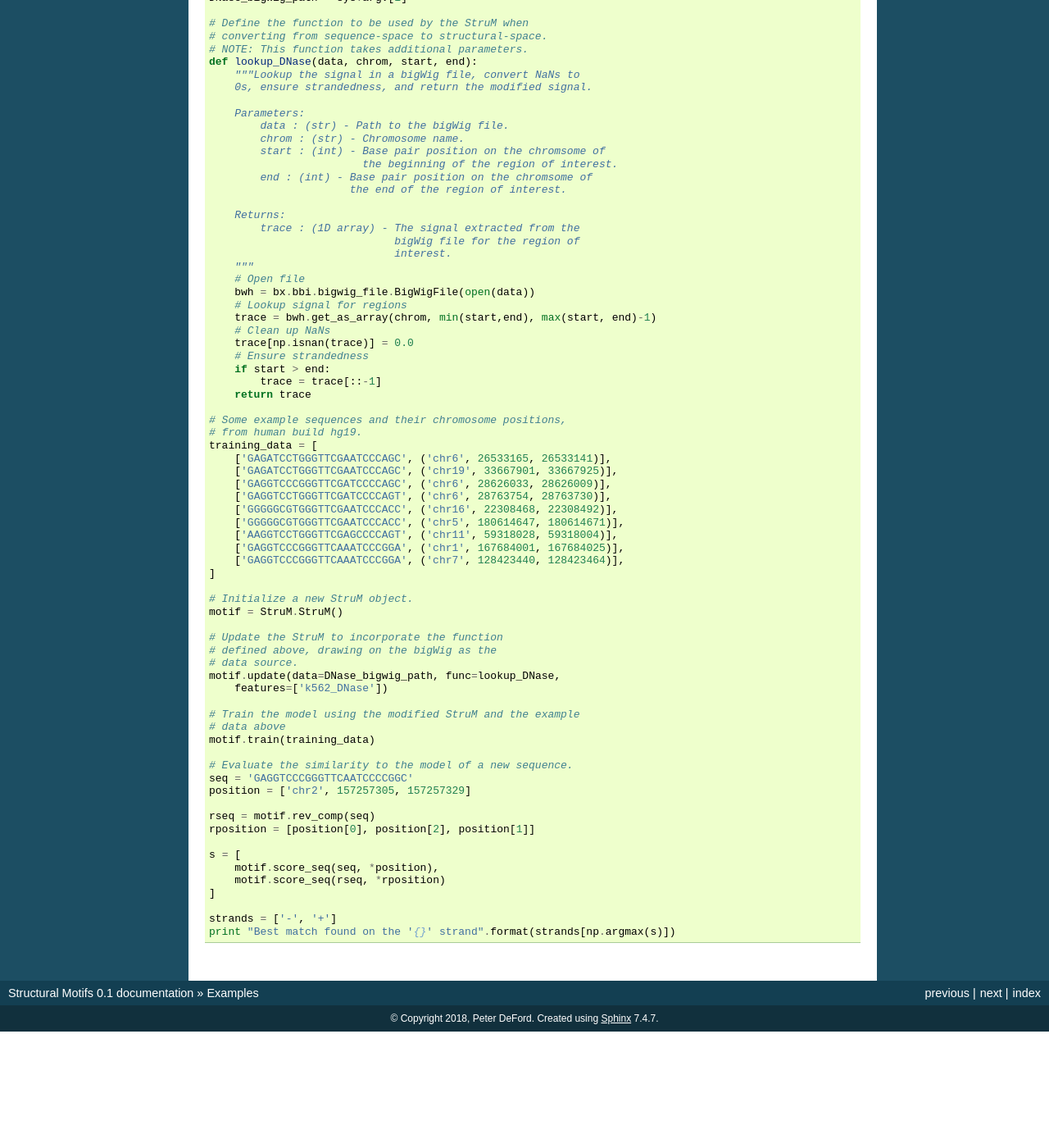
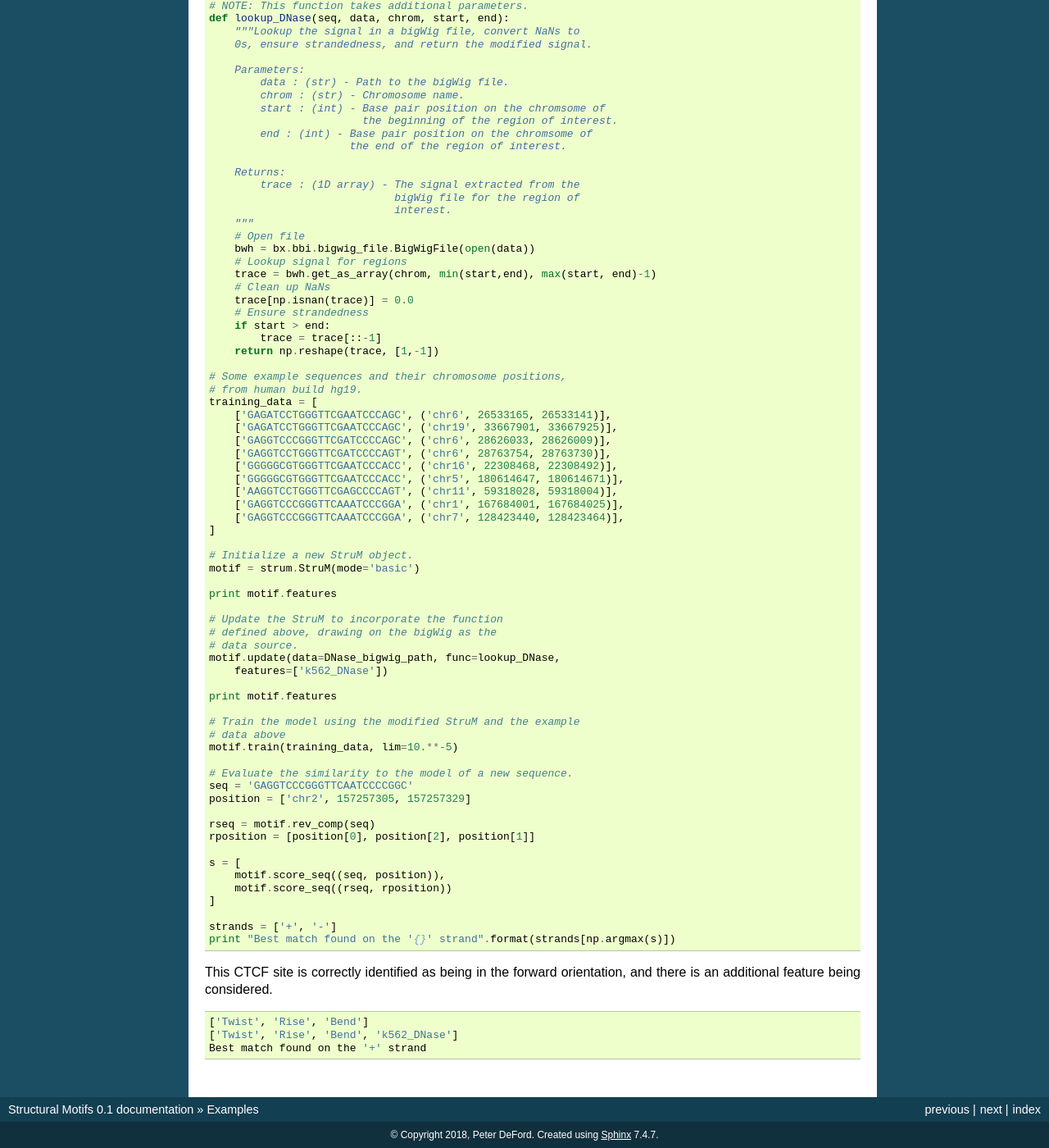
Before and after one commit to pdeford/StructuralMotifs, a Sphinx documentation site: the page built from docs/examples.rst, in a window 1280 px wide and 1400 px high, scrolled down 4014 px. Shown: the whole window at 82% size. Built offline with Sphinx 7.4.7, drawn with Linux system fonts in a browser that asks for light colours; before the commit the page ends 5272 px from its top, so only the background shows below that; some of the changed text lies outside the part shown.

Commit message:
Update examples and StruM usage

```diff
--- a/docs/examples.rst
+++ b/docs/examples.rst
@@ -254,7 +250,7 @@
     # Define the function to be used by the StruM when
     # converting from sequence-space to structural-space.
     # NOTE: This function takes additional parameters.
-    def lookup_DNase(data, chrom, start, end):
+    def lookup_DNase(seq, data, chrom, start, end):
         """Lookup the signal in a bigWig file, convert NaNs to
         0s, ensure strandedness, and return the modified signal.
 
@@ -280,7 +276,7 @@
         # Ensure strandedness
         if start > end:
             trace = trace[::-1]
-        return trace
+        return np.reshape(trace, [1,-1])
 
     # Some example sequences and their chromosome positions,
     # from human build hg19.
@@ -297,7 +293,9 @@
     ]
 
     # Initialize a new StruM object.
-    motif = StruM.StruM()
+    motif = strum.StruM(mode='basic')
+
+    print motif.features
 
     # Update the StruM to incorporate the function
     # defined above, drawing on the bigWig as the
@@ -305,9 +303,11 @@
     motif.update(data=DNase_bigwig_path, func=lookup_DNase,
         features=['k562_DNase'])
 
+    print motif.features
+
     # Train the model using the modified StruM and the example
     # data above
-    motif.train(training_data)
+    motif.train(training_data, lim=10.**-5)
 
     # Evaluate the similarity to the model of a new sequence.
     seq = 'GAGGTCCCGGGTTCAATCCCCGGC'
@@ -317,9 +317,15 @@
     rposition = [position[0], position[2], position[1]]
 
     s = [
-        motif.score_seq(seq, *position),
-        motif.score_seq(rseq, *rposition)
+        motif.score_seq((seq, position)),
+        motif.score_seq((rseq, rposition))
     ]
 
-    strands = ['-', '+']
+    strands = ['+', '-']
     print "Best match found on the '{}' strand".format(strands[np.argmax(s)])
+
+This CTCF site is correctly identified as being in the forward orientation, and there is an additional feature being considered. ::
+
+    ['Twist', 'Rise', 'Bend']
+    ['Twist', 'Rise', 'Bend', 'k562_DNase']
+    Best match found on the '+' strand
```
Also changed, not shown: other parts of docs/examples.rst (+6 -10 lines), 3 other files.
